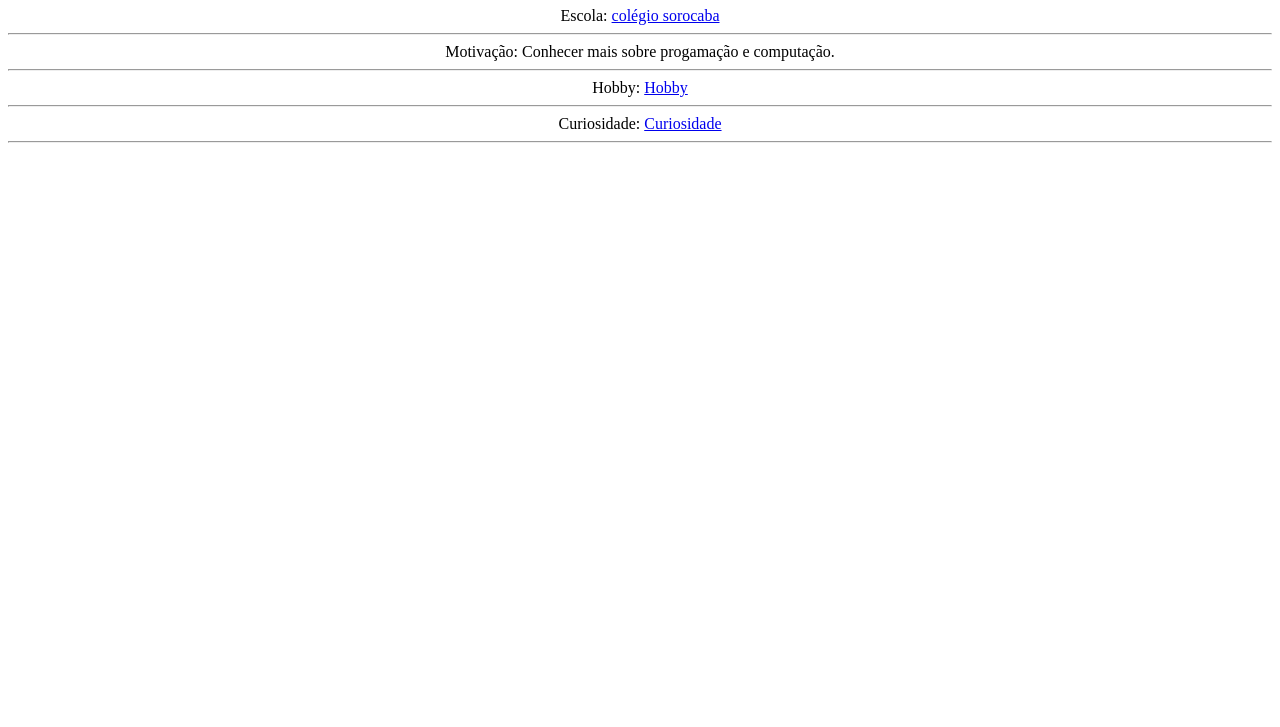
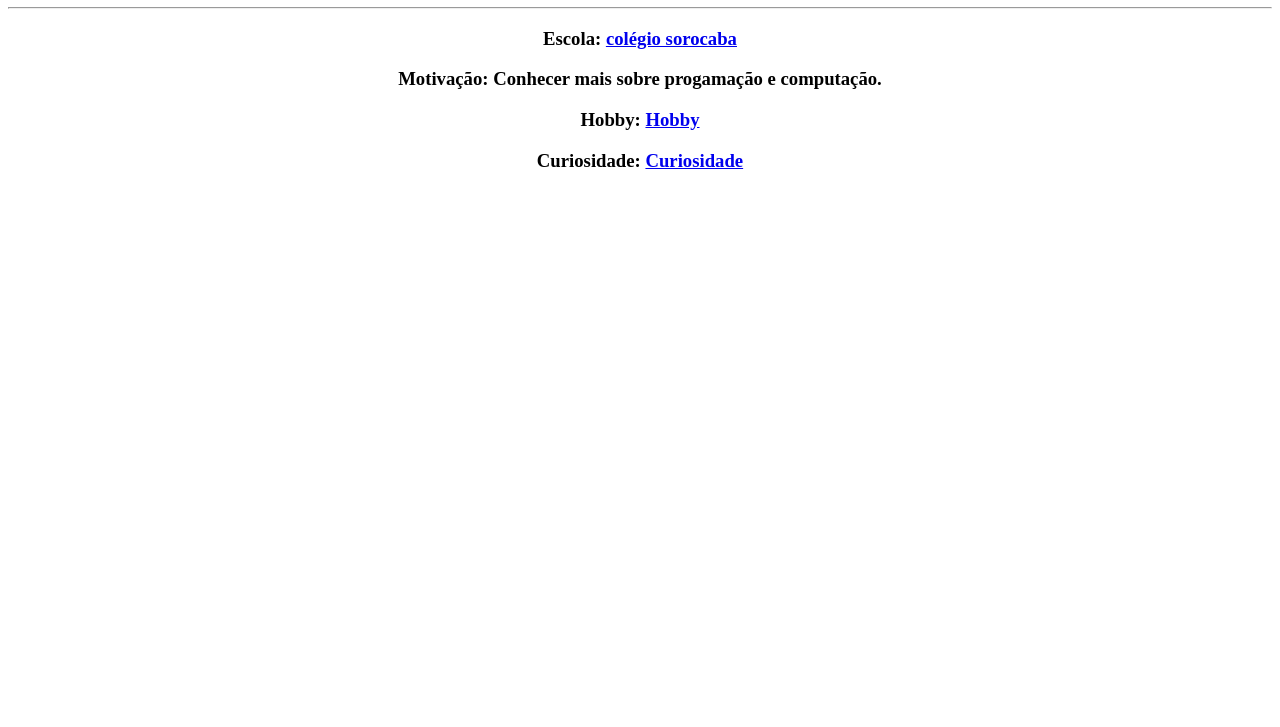
Before and after one commit to JaponeisKioshi/JaponeisKioshi.github.io, a plain HTML site: page index.html in a window 1280 px wide. Shown: the part 73-800 px from the top of the page. Drawn offline with Linux system fonts and the light colour scheme.

Commit message:
Update index.html

```diff
--- a/index.html
+++ b/index.html
@@ -6,17 +6,18 @@
     <head>
         <center>
         <h1> Gabriel Muraoka </h1>
-        Escola: <a href="https://www.colegiosorocaba.com.br/">colégio sorocaba</a>
-        <hr \>
-        Motivação: Conhecer mais sobre progamação e computação.
-        <hr \>
-        Hobby: <a href="https://www.youtube.com/watch?v=zM4pTzmVH9Q"> Hobby </a>
-        <hr \>
-        Curiosidade: <a
+            <hr/>
+        <h3>Escola: <a href="https://www.colegiosorocaba.com.br/">colégio sorocaba</a></h3>
+
+        <h3>Motivação: Conhecer mais sobre progamação e computação.</h3>
+
+        <h3>Hobby: <a href="https://www.youtube.com/watch?v=zM4pTzmVH9Q"> Hobby </a></h3>
+
+        <h3>Curiosidade: <a
             href="https://www.bing.com/search?q=dano+muscular+n%C3%A3o+gera+hipertrofia&cvid=df861a9dae0242f99f7353dbf964b9bc&gs_lcrp=EgRlZGdlKgYIABBFGDkyBggAEEUYOTIGCAEQABhAMgYIAhAAGEAyBggDEAAYQDIGCAQQABhAMgYIBRAAGEAyBggGEAAYQDIGCAcQABhAMgYICBAAGEDSAQg3MTA1ajBqOagCCLACAQ&FORM=ANAB01&DAF0=1&PC=U531">
-            Curiosidade</a>
+            Curiosidade</a></h3>
         </center>
-        <hr \>
+
     </head>
 </body>
 
```
